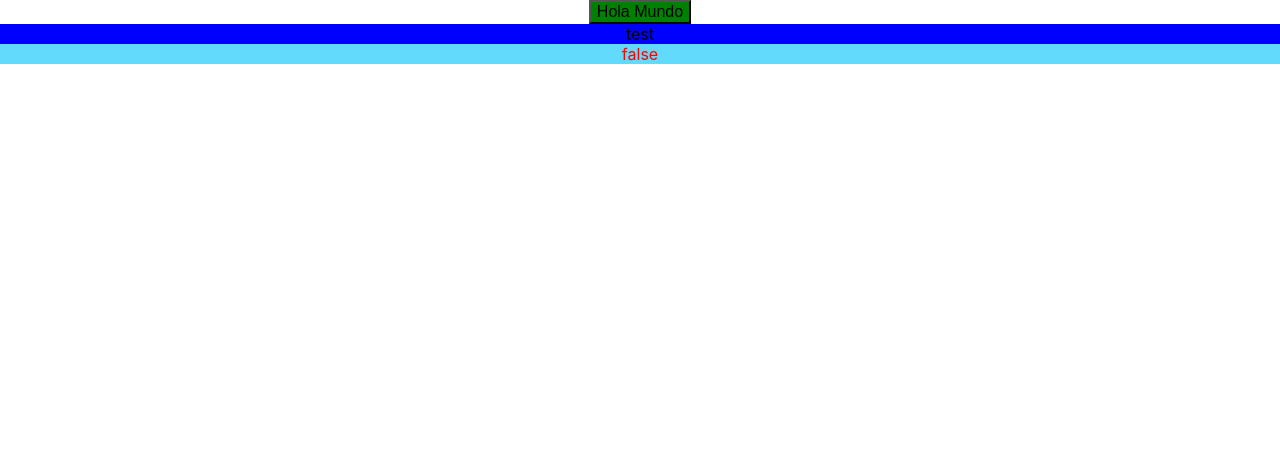
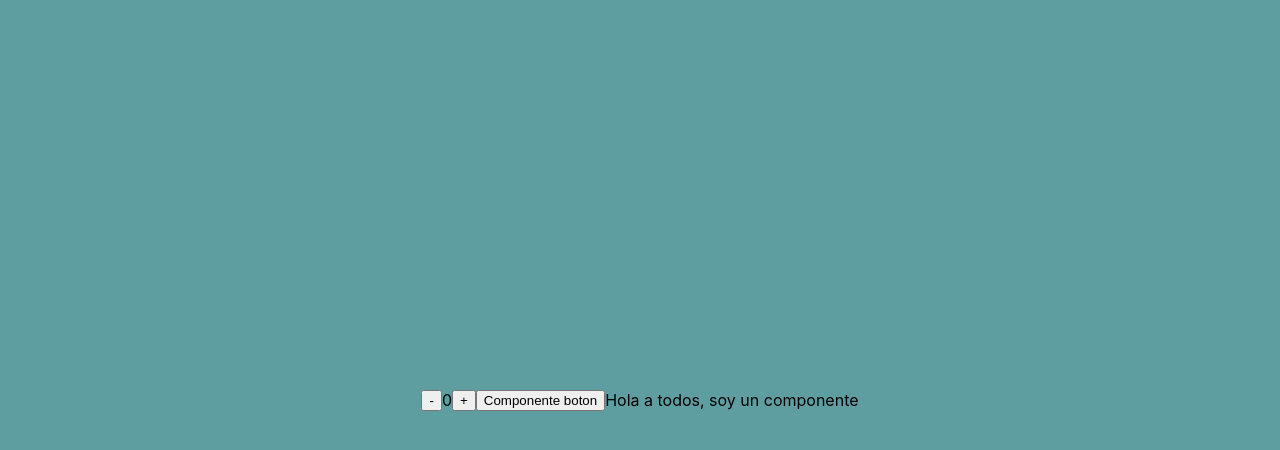
Before and after one commit to danoalanis/react-54965, a React (Create React App) app: page / in a window 1280 px wide. Shown: the top 450 px of the page. Built offline with nearby package versions, Linux system fonts and the light colour scheme.

Commit message:
Adding class 4

```diff
--- a/src/App.css
+++ b/src/App.css
@@ -1,5 +1,6 @@
 .App {
   text-align: center;
+
 }
 
 .App-logo {
--- a/src/App.jsx
+++ b/src/App.jsx
@@ -1,43 +1,38 @@
+import { useState } from "react";
 import "./App.css";
+import LabelComponent from "./components/LabelComponent";
+import ButtonComponent from "./components/ButtonComponent";
 
-//Estilos tipo Css in JS
-const condition = false;
-const inLineStyle = {
-  backgroundColor: condition ? "red" : "blue",
-  color: "black",
-};
+const App = () => {
+  const [count, setCount] = useState(0);
 
-function App() {
-  const myFunction = () => {
-    let result = null;
-    if (!condition) {
-      result = "true";
-    } else {
-      result = "false";
-    }
-    console.log(result);
+  const handleSumar = () => {
+    setCount(count + 1);
+  };
+
+  const handleRestar = () => {
+    setCount(count - 1);
   };
 
   return (
     <div className="App">
-      <button
-      /*Estilos en linea */
-        style={{ backgroundColor: "green", color: "black", fontSize: "1rem" }}
-        onClick={myFunction}
+      <div
+        style={{
+          display: "flex",
+          justifyContent: "center",
+          alignItems: "center",
+          width: "100vw",
+          height: "100vh",
+        }}
       >
-        Hola Mundo
-      </button>
-      <div style={inLineStyle}>test</div>
-      {/* Clases en CSS */}
-      <div className="my-class">
-        {condition ? (
-          <strong>true</strong>
-        ) : (
-          <div style={{ color: "red" }}>false</div>
-        )}
+        <button onClick={handleRestar}>-</button>
+        <span>{count}</span>
+        <button onClick={handleSumar}>+</button>
+        <ButtonComponent />
+        <LabelComponent />
       </div>
     </div>
   );
-}
+};
 
 export default App;
--- /dev/null
+++ b/src/components/ButtonComponent.jsx
@@ -0,0 +1,12 @@
+import React from 'react'
+
+const ButtonComponent = () => {
+    const handleSaludo = () => {
+        console.log("Hola soy un componente boton")
+    }
+  return (
+    <button onClick={handleSaludo}>Componente boton</button>
+  )
+}
+
+export default ButtonComponent
--- /dev/null
+++ b/src/components/LabelComponent.jsx
@@ -0,0 +1,9 @@
+import React from 'react'
+
+const LabelComponent = () => {
+  return (
+    <div>Hola a todos, soy un componente</div>
+  )
+}
+
+export default LabelComponent
--- a/src/index.css
+++ b/src/index.css
@@ -5,6 +5,8 @@
     sans-serif;
   -webkit-font-smoothing: antialiased;
   -moz-osx-font-smoothing: grayscale;
+  background-color: cadetblue;
+
 }
 
 code {
```
